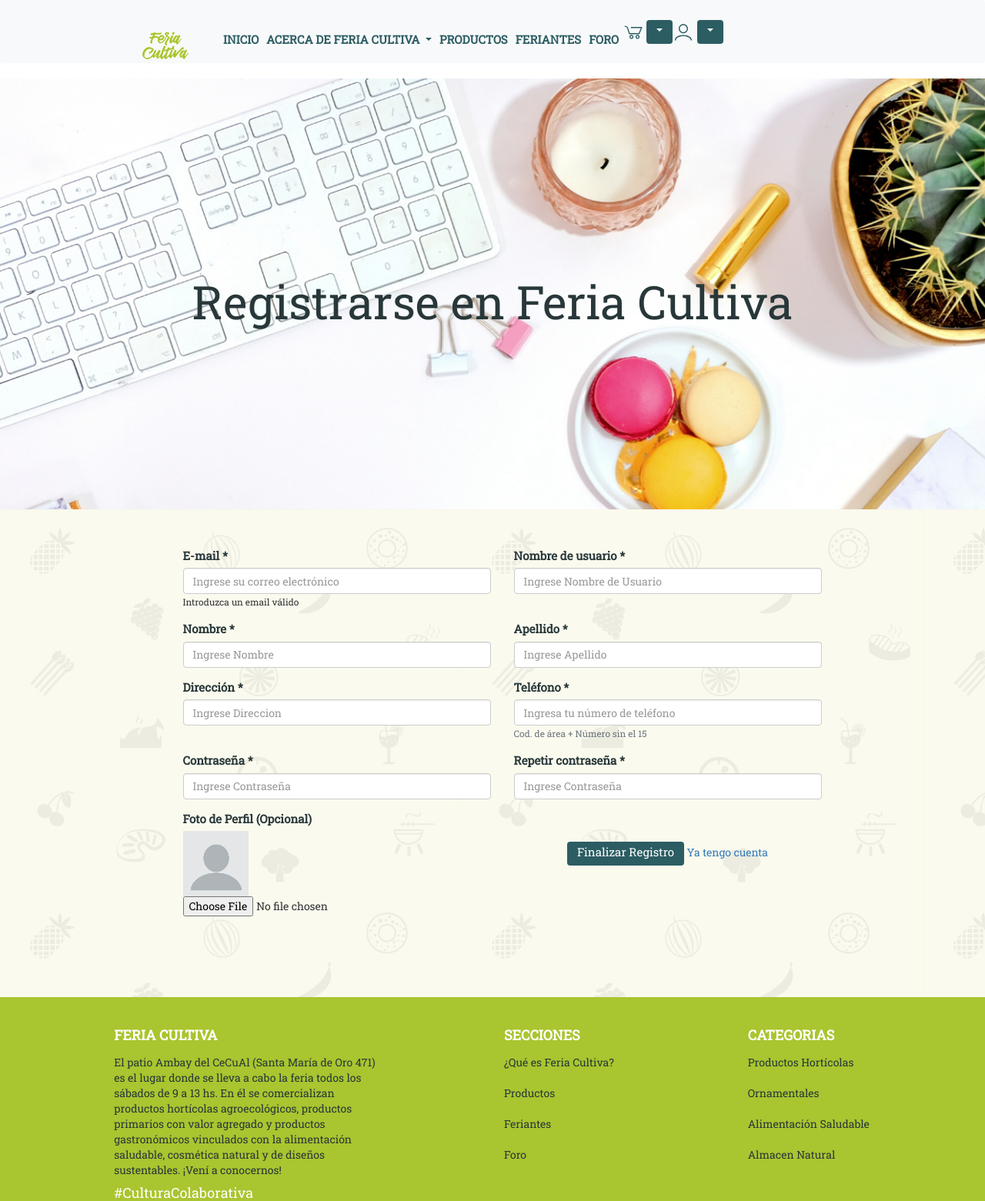
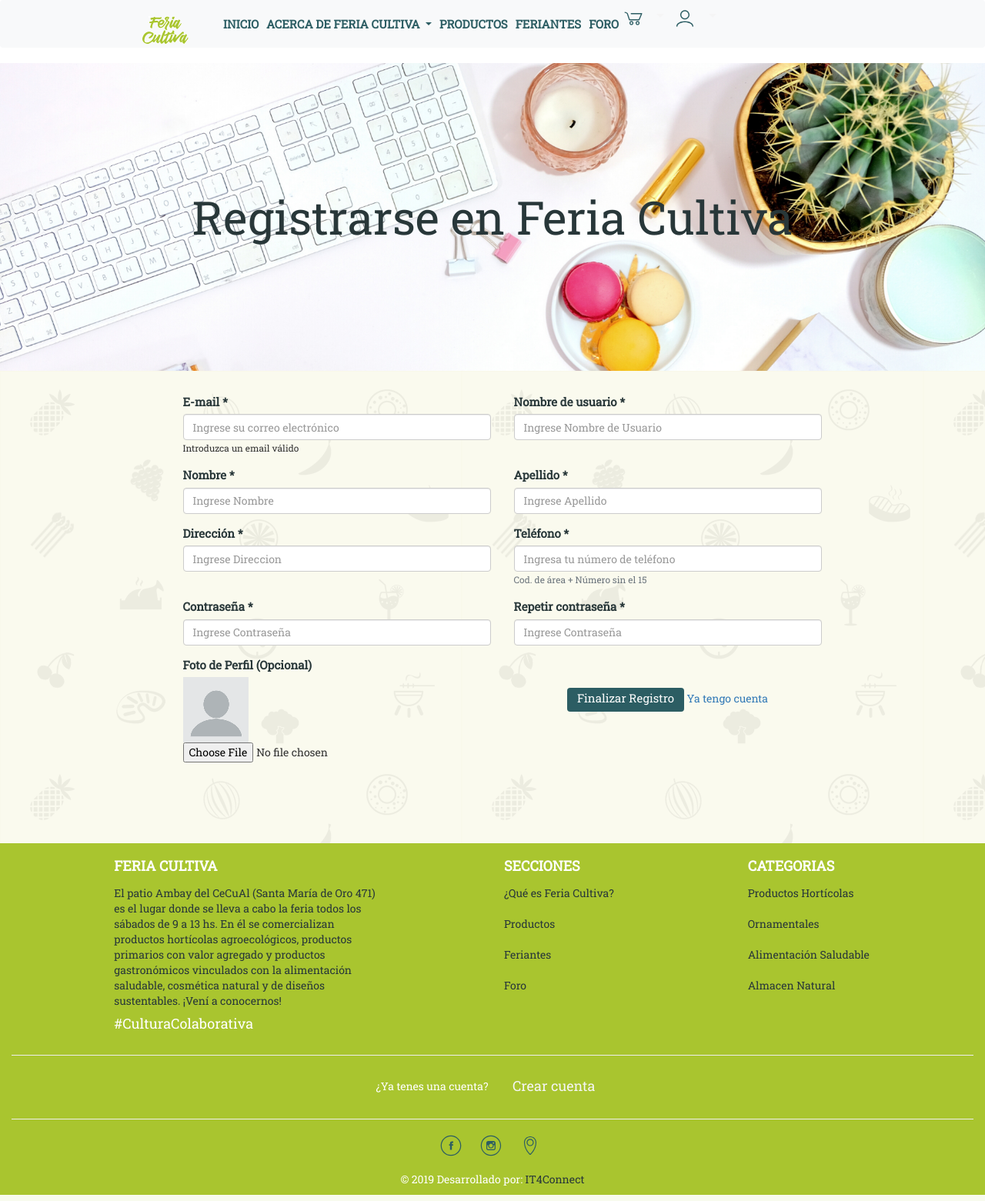
Before and after one commit to EmaRuidiaz/Cecual, a Django app: template feriacultiva/templates/user/registro.html in a window 1280 px wide. Shown: the top 1561 px of the page at 77% size. Run offline with Django 3.2, Linux system fonts and the light colour scheme; the template is opened without the code that fills it: values that come from a table or form of the project are taken from there, others are empty; parts of the project's set-up code (start-up, migrations or seed data) failed here and were passed over; some libraries are stand-ins or nearby versions.

Commit message:
correciones

```diff
--- a/feriacultiva/statics/css/form.css
+++ b/feriacultiva/statics/css/form.css
@@ -11,6 +11,7 @@
 /*label form*/
 
 label{
+		font-family: 'Roboto Slab', serif;
 		color: #283739;
 		font-weight: bold;
 		font-size: 15px;
--- a/feriacultiva/statics/css/head-secciones.css
+++ b/feriacultiva/statics/css/head-secciones.css
@@ -1,6 +1,6 @@
 .masthead {
-  height: 70vh;
-  min-height: 100px;
+  height: 50vh;
+  min-height: 90px;
   background-size: cover;
   background-position: center;
   background-repeat: no-repeat;
--- a/feriacultiva/statics/css/productos.css
+++ b/feriacultiva/statics/css/productos.css
@@ -1,7 +1,6 @@
 section{
 	background-color: #fff;
 	font-family: "Roboto Slab", serif;
-
 }
 
 .col-lg-9 {
@@ -11,7 +10,7 @@
 }
 
 /*imagen de la card*/
-img{
+.img-prod{
 	display:block;
 	margin:auto;
 	padding-top: 5px;
--- a/feriacultiva/statics/css/registro.css
+++ b/feriacultiva/statics/css/registro.css
@@ -1,16 +1,17 @@
 /*botones */
-.reg {
+.btn-reg {
   font-family: 'Roboto Slab', serif;
   background-color: #2c5d63;
   color: #fff;
   font-size: 15px;
 }
-.reg:hover {
+.btn-reg:hover {
 background-color: #fff;
 }
 /*label form*/
 
 label{
+		font-family: 'Roboto Slab', serif;
 		color: #283739;
 		font-weight: bold;
 		font-size: 15px;
--- a/feriacultiva/templates/user/registro.html
+++ b/feriacultiva/templates/user/registro.html
@@ -5,7 +5,7 @@
 
 {% block contenido %}
 <head>
-    <link rel="stylesheet" type="text/css" href="{% static 'css/form.css' %}">
+    <link rel="stylesheet" type="text/css" href="{% static 'css/registro.css' %}">
 </head>
 <header class="masthead" style="background-image: url({% static 'img/encabezado.png' %}) ">
   <div class="container h-100">
@@ -109,7 +109,7 @@
                 <div class="mx-auto">
                         <br>
                         <br>
-                        <button class="btn" type="submit">Finalizar Registro</button>
+                        <button class="btn btn-reg" type="submit">Finalizar Registro</button>
                         <a href="{% url 'login' %}">  Ya tengo cuenta</a>
                 </div>
             </div>
```
Also changed, not shown: feriacultiva/templates/Producto/listar.html (+7 -4 lines).
